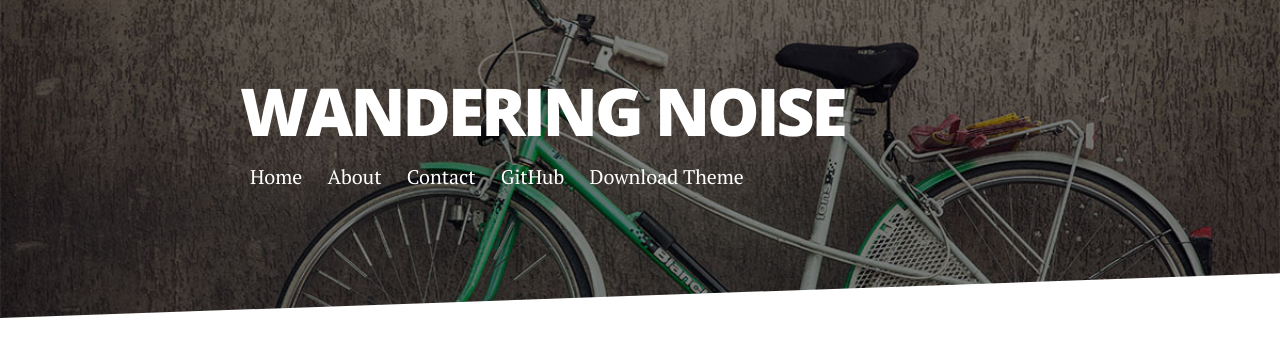
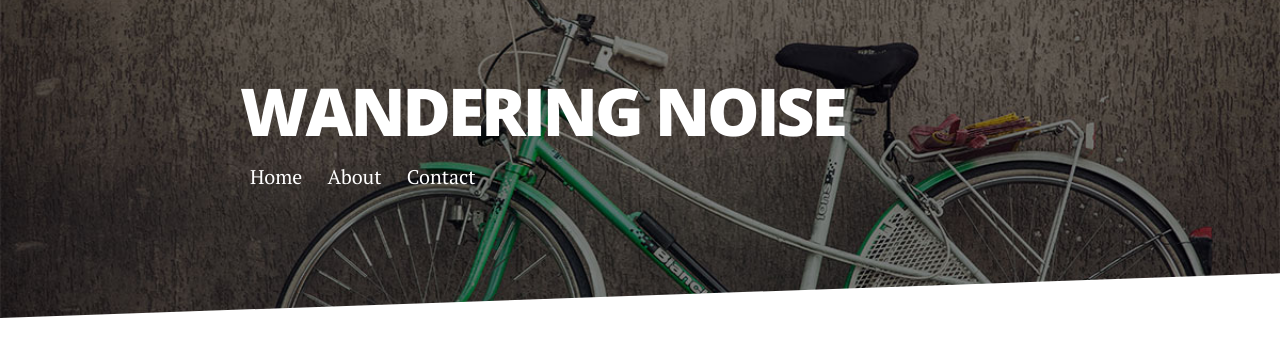
Before and after one commit to wanderingnoise/wanderingnoise.github.io, a Jekyll site: the page built from index.html, in a window 1280 px wide. Shown: the top 359 px of the page. Built offline with Jekyll 4.4.1, drawn with Linux system fonts in a browser that asks for light colours; nearby versions of some CDN libraries; the list of posts is cut into pages by our own code.

Commit message:
Update header.html

```diff
--- a/_includes/header.html
+++ b/_includes/header.html
@@ -8,8 +8,7 @@
                      <a href="{{ link.url }}">{{ link.title }}</a>
                  </li>
                  {%- endfor -%}
-                 <li> <a href="https://github.com/brianmaierjr/long-haul" target="_blank">GitHub</a></li>
-                 <li><a href="https://github.com/brianmaierjr/long-haul/archive/master.zip">Download Theme</a></li>
+                 <!-- <li> <a href="https://github.com/brianmaierjr/long-haul" target="_blank">GitHub</a></li> -->
              </ul>
          </nav>
      </div>
```
